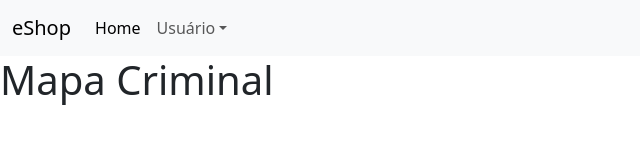
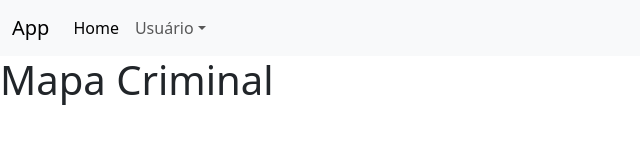
Before and after one commit to izolante/lpe_frontend_trab01, a React (Create React App) app: page /privado in a window 1280 px wide. Shown: the top 160 px of the page, without its empty margins (0-640 px from the left). Built offline with nearby package versions, Linux system fonts and the light colour scheme.

Commit message:
Update MenuPrivado.jsx

```diff
--- a/src/componentes/telas/MenuPrivado.jsx
+++ b/src/componentes/telas/MenuPrivado.jsx
@@ -10,7 +10,7 @@ const MenuPrivado = () => {
         <div>
             <nav className="navbar navbar-expand-lg navbar-light bg-light">
                 <div className="container-fluid">
-                    <NavLink className="navbar-brand" aria-current="page" exact="true" to="/privado">eShop</NavLink>
+                    <NavLink className="navbar-brand" aria-current="page" exact="true" to="/privado">App</NavLink>
                     <button className="navbar-toggler" type="button" data-bs-toggle="collapse" data-bs-target="#navbarSupportedContent" aria-controls="navbarSupportedContent" aria-expanded="false" aria-label="Toggle navigation">
                         <span className="navbar-toggler-icon"></span>
                     </button>
```
